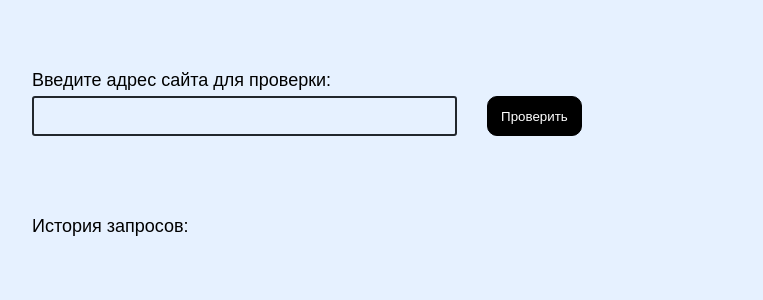
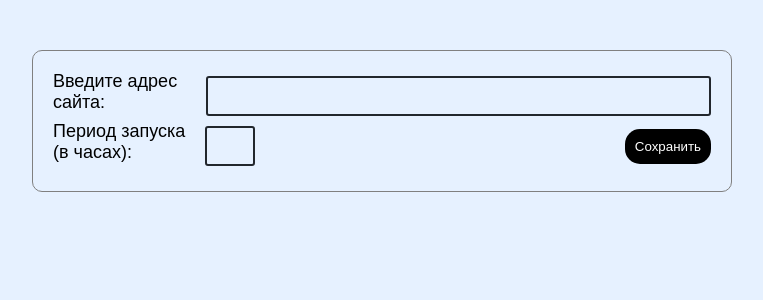
Before and after one commit to AkiraLingDev/xmlexecutor, a PHP site: page /subscribes/ in a window 1280 px wide. Shown: the part 72-372 px from the top of the page, without its empty margins (18-781 px from the left). Run offline with PHP 8.4, Linux system fonts and the light colour scheme; the visitor is signed in with stand-in values (Sample User, id 1); data that the repository does not hold is empty; some libraries are stand-ins or nearby versions.

Commit message:
Добавление подписки

```diff
--- a/core/assets/script.js
+++ b/core/assets/script.js
@@ -23,6 +23,31 @@ $( document ).ready(function(){
         e.preventDefault();
     });
 
+    $(".subscribe-form-submit").click(function(){
+        var valid = true;
+        if($(".subscribe-form-period").val() == ''){
+            $(".subscribe-form-period").css("border","1px solid red");
+            valid = false;
+        }
+        if($(".subscribe-form-url").val() == ''){
+            $(".subscribe-form-url").css("border","1px solid red");
+            valid = false;
+        }
+        if(valid){
+            $.ajax({
+                url: '/core/components/add_subscribe/ajax.php',
+                method: 'post',
+                dataType: 'json',
+                data: {ajax: true, url: $(".subscribe-form-url").val(), period: $(".subscribe-form-period").val()},
+                complete: function(data){
+                    alert('Подписка успешно добавлена!');
+                    window.location.reload();
+                }
+            });
+        }
+        e.preventDefault();
+    });
+
     $('#xml-main-button').click(function () {
         window.location = '/xmlexecute/index.php?url='+$('#xml-input-main').val();
     });
--- a/core/assets/style.css
+++ b/core/assets/style.css
@@ -311,3 +311,51 @@ a.xml-result-err-link {
 .main-history-date {
     width: 200px;
 }
+
+.subscribe-link {
+    text-decoration: none;
+    cursor: pointer;
+    color: black;
+}
+
+.subscribe-link:hover {
+    text-decoration: underline;
+}
+
+.subscribe-form-period-block {
+    display: flex;
+}
+.subscribe-form-submit-block {
+    display: flex;
+    align-items: center;
+}
+
+.subscribe-form-bottom-block {
+    display: flex;
+    justify-content: space-between;
+}
+
+.subscribe-form-url-block {
+    display: flex;
+}
+
+.subscribe-form-container {
+    max-width: 700px;
+    margin: 50px;
+    padding: 20px;
+    border: 1px solid gray;
+    border-radius: 10px;
+}
+
+.subscribe-form-submit {
+    background-color: black;
+    color: white;
+    padding: 10px;
+    border-radius: 15px;
+    border: 0;
+    cursor: pointer;
+}
+
+.subscribe-form-submit:hover {
+    background-color: gray;
+}
--- a/core/blocks/header.php
+++ b/core/blocks/header.php
@@ -15,7 +15,7 @@
     <div class="header-left-container">
         <a href="/" class="header-title">XML Executor v0.6</a>
     </div>
-    <div class="profile-header"><?=$USER->getLogin()?></div>
+    <div class="profile-header"><a href="/subscribes/" class="subscribe-link"><?=$USER->getLogin()?></a></div>
     <div class="logout-block"><a href="/auth/logout.php" class="logout-link">Выйти</a></div>
 </div>
 <?endif;?>
--- /dev/null
+++ b/core/components/add_subscribe/component.php
@@ -0,0 +1,5 @@
+<?php
+global $USER;
+if ($USER->isAuthorized()) {
+    include("template.php");
+}
--- /dev/null
+++ b/core/components/add_subscribe/template.php
@@ -0,0 +1,15 @@
+<div class="subscribe-form-container">
+    <div class="subscribe-form-url-block">
+        <span style="width:200px">Введите адрес сайта: </span>
+        <input name="subscribe-form-url" class="subscribe-form-url" type="text">
+    </div>
+    <div class="subscribe-form-bottom-block">
+        <div class="subscribe-form-period-block">
+            <span style="width: 152px;">Период запуска (в часах): </span>
+            <input style="width: 50px" name="subscribe-form-period" class="subscribe-form-period" type="text">
+        </div>
+        <div class="subscribe-form-submit-block">
+            <button class="subscribe-form-submit">Сохранить</button>
+        </div>
+    </div>
+</div>
--- a/core/interface/loader.php
+++ b/core/interface/loader.php
@@ -3,3 +3,4 @@ require_once ($_SERVER["DOCUMENT_ROOT"]."/core/lib/User/User.php");
 require_once ($_SERVER["DOCUMENT_ROOT"]."/core/lib/DB/DB.php");
 require_once ($_SERVER["DOCUMENT_ROOT"]."/core/lib/XE/XE.php");
 require_once ($_SERVER["DOCUMENT_ROOT"]."/core/lib/History/History.php");
+require_once ($_SERVER["DOCUMENT_ROOT"]."/core/lib/Subscribe/Subscribe.php");
--- /dev/null
+++ b/core/lib/Subscribe/Subscribe.php
@@ -0,0 +1,25 @@
+<?php
+
+class Subscribe
+{
+    public static function add($url, $period)
+    {
+        if (!empty($url) && !empty($period)) {
+            global $USER;
+            global $DB;
+            $next_start = time() + ($period * 3600);
+            $sql = "INSERT INTO `subscribes`(`url`, `period`, `next_start`, `user_id`) VALUES ('" . $url . "','" . $period . "','" . $next_start . "','" . $USER->getId() . "')";
+            $dbres = mysqli_query($DB->connect, $sql);
+            if ($dbres) {
+                return true;
+            } else {
+                return false;
+            }
+        }
+    }
+
+    public static function getList()
+    {
+
+    }
+}
--- /dev/null
+++ b/subscribes/index.php
@@ -0,0 +1,4 @@
+<?php require_once($_SERVER["DOCUMENT_ROOT"]."/core/prolog.php");
+
+ComponentManager("add_subscribe");
+//ComponentManager("subscribe_list");
```
Also changed, not shown: core/components/add_subscribe/ajax.php (added, +13 -0 lines).
